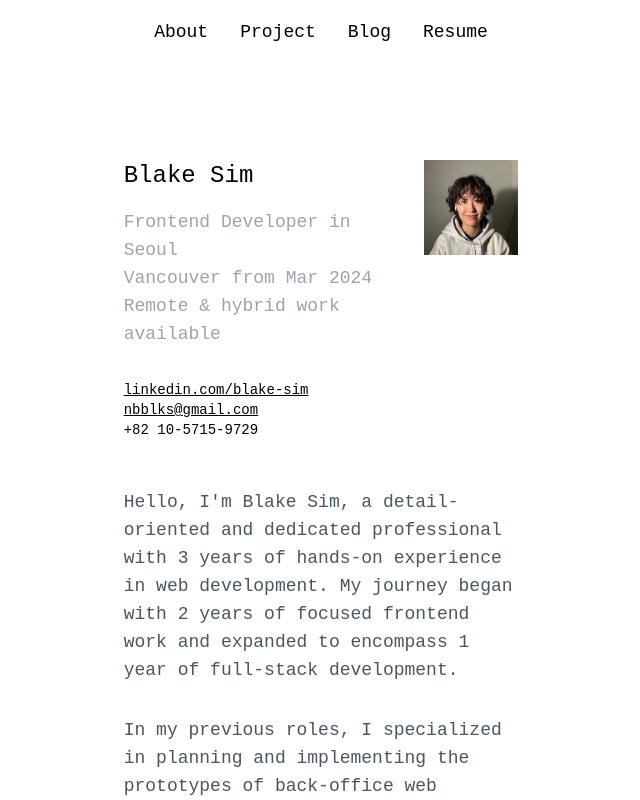
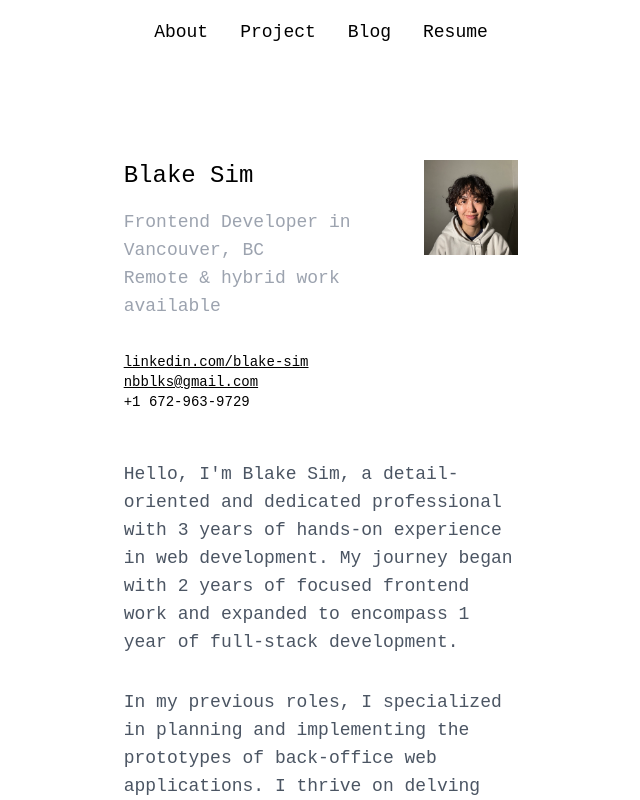
Before and after one commit to nbblk/nbblk.github.io, a SvelteKit app: page / in a window 1280 px wide. Shown: the top 800 px of the page, without its empty margins (319-959 px from the left). Built offline with nearby package versions, Linux system fonts and the light colour scheme.

Commit message:
chore: update text

```diff
--- a/src/routes/+page.svelte
+++ b/src/routes/+page.svelte
@@ -10,7 +10,7 @@
 			<div class="w-full flex flex-col gap-4">
 				<h1 class="w-full text-center md:text-left text-2xl">Blake Sim</h1>
 				<h3 class="w-full text-center md:text-left text-lg text-gray-400">
-					Frontend Developer in Seoul<br /> Vancouver from Mar 2024
+					Frontend Developer in Vancouver, BC
 					<br /> Remote & hybrid work available<br />
 				</h3>
 				<small class="inline-block w-full md:text-left text-center mt-4 text-sm">
@@ -18,7 +18,7 @@
 						linkedin.com/blake-sim</a
 					><br />
 					<a href="mailto:nbblks@gmail.com" class="underline">nbblks@gmail.com</a>
-					<br /> <span>+82 10-5715-9729</span>
+					<br /> <span>+1 672-963-9729</span>
 				</small>
 			</div>
 		</section>
```
